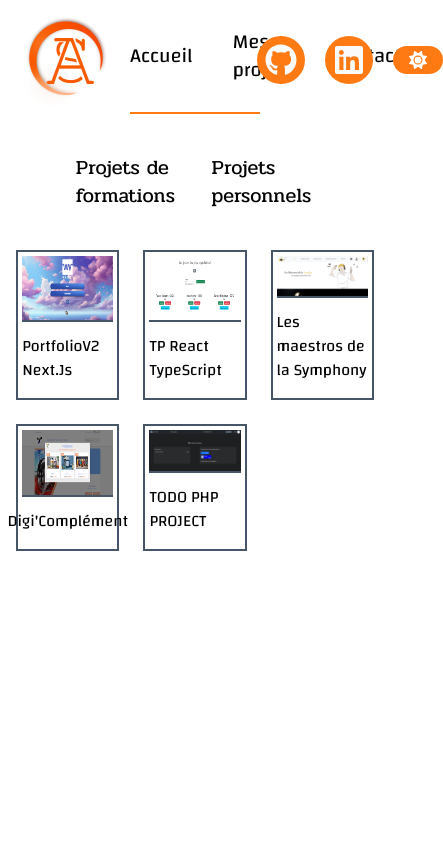
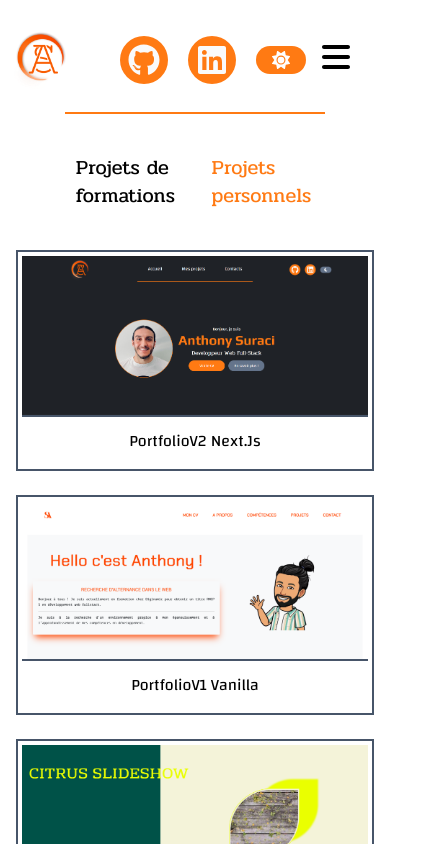
Before and after one commit to Tontico/portfolio_next, a Next.js app: page /project in a window 390 px wide. Both pictures are taken after a click on the element "Projets personnels". Shown: the top 844 px of the page, 443 px wide, since content can reach past the window. Built offline with nearby package versions, Linux system fonts and the light colour scheme.

Commit message:
responsive

```diff
--- a/components/Header.tsx
+++ b/components/Header.tsx
@@ -4,21 +4,39 @@ import { faGithub, faLinkedin } from '@fortawesome/free-brands-svg-icons';
 import SwitchTheme from "./SwitchTheme";
 import { useEffect, useState } from "react";
 import Cookies from 'js-cookie';
+import { faBars, faTimes } from '@fortawesome/free-solid-svg-icons';
+import { motion } from "framer-motion";
+const Header = () => {
 
-const Header = () => {
     const [darkMode, setDarkMode] = useState<boolean>(false);
+    const [width, setWidth] = useState<number>(0);
+    const [openBurger, setOpenBurger] = useState<boolean>(false);
     const logo = !darkMode ? "images/logo-light.png" : "images/logo-dark.png";
 
     const toggleDarkMode = () => {
         setDarkMode(!darkMode);
     }
-
+    const toggleMenu = () => {
+        setOpenBurger(!openBurger);
+    };
     useEffect(() => {
         const darkModeCookies = Cookies.get('darkMode');
         if (darkModeCookies === "enabled") {
             setDarkMode(true);
         }
+
     }, [])
+    useEffect(() => {
+        const handleResize = () => {
+            setWidth(window.innerWidth);
+        };
+        handleResize();
+        window.addEventListener('resize', handleResize);
+
+        return () => {
+            window.removeEventListener('resize', handleResize);
+        };
+    }, []);
 
     useEffect(() => {
         if (darkMode) {
@@ -36,15 +54,15 @@ const Header = () => {
         <>
             <header className="h-28 flex items-center text-xl" id="headerScrolled">
                 <nav className=" h-28 flex items-center w-full">
-                    <Link href="/" className="w-1/3 flex justify-center items-center"><img src={logo} className="w-32" alt="logo"></img></Link>
-                    <ul className="flex justify-evenly h-full items-center w-1/3">
+                    <Link href="/" className="w-1/3 flex justify-center phone:justify-start items-center"><img src={logo} className="w-32 phone:w-20" alt="logo"></img></Link>
+                    {width >= 1024 && (<ul className="flex justify-evenly h-full items-center w-1/3">
                         <li className=""><Link href='/'>Accueil</Link></li>
                         <li className="mx-10"><Link href='/project'>Mes projets</Link></li>
                         <li className="">Contacts</li>
-                    </ul>
-                    <div className="w-1/3 flex justify-center items-center mt-2">
-                        <a href="https://github.com/Tontico" className="group w-12 hover:w-44 h-12 hover:bg-customColor relative bg-customColor rounded-full text-neutral-50 duration-700 before:duration-700 before:hover:500 font-bold flex justify-start items-center p-2">
-                            <FontAwesomeIcon icon={faGithub} className="w-8 h-8 shrink-0 fill-neutral-50" />
+                    </ul>)}
+                    <div className="w-1/3 phone:w-2/3 flex justify-center phone:justify-start items-center mt-2 phone:mr-5">
+                        <a href="https://github.com/Tontico" className="group w-12  hover:w-44 h-12 hover:bg-customColor relative bg-customColor rounded-full text-neutral-50 duration-700 before:duration-700 before:hover:500 font-bold flex justify-start items-center p-2">
+                            <FontAwesomeIcon icon={faGithub} className="w-8 h-8  shrink-0 fill-neutral-50" />
                             <span className="origin-left inline-flex text-base duration-100 ml-1 group-hover:duration-300 group-hover:delay-500 opacity-0 group-hover:opacity-100 border-l-2 px-1 transform scale-x-0 group-hover:scale-x-100 transition-all">
                                 Tontico
                             </span>
@@ -56,12 +74,29 @@ const Header = () => {
                                 className="origin-left inline-flex w-full text-base duration-100 ml-1 group-hover:duration-300 group-hover:delay-500 opacity-0 group-hover:opacity-100 border-l-2 px-1 transform scale-x-0 group-hover:scale-x-100 transition-all whitespace-nowrap overflow-hidden"
                             >Anthony Suraci</span>
                         </a>
+                        <SwitchTheme darkMode={darkMode} toggleTheme={toggleDarkMode} />
+                        {width <= 1024 && (
+                            <button id="burger" className="ml-8 w-full" onClick={toggleMenu}>
+                                {openBurger ? <FontAwesomeIcon icon={faTimes} className="w-8 h-8" /> : <FontAwesomeIcon icon={faBars} className="w-8 h-8" />}
+                            </button>
+                        )}
 
-                        <SwitchTheme darkMode={darkMode} toggleTheme={toggleDarkMode} />
                     </div>
                 </nav>
             </header>
-            <div className="border border-customColor w-1/3 mx-auto"></div>
+            <div className="border border-customColor w-1/3 phone:w-2/3 mx-auto"></div>
+            {openBurger && (
+                <motion.ul
+                    initial={{ height: 0 }}
+                    animate={{ height: "100%" }}
+                    transition={{ duration: 0.5 }}
+                    className="absolute z-50 w-full text-2xl flex flex-col justify-start items-center overflow-hidden bg-white dark:bg-customDarkBg phone:justify-self-end"
+                >
+                    <li className="my-20"><Link href='/'>Accueil</Link></li>
+                    <li className="mb-20"><Link href='/project'>Mes projets</Link></li>
+                    <li className="mb-20">Contacts</li>
+                </motion.ul>
+            )}
         </>
     );
 }
--- a/components/ProjectCardPerso.tsx
+++ b/components/ProjectCardPerso.tsx
@@ -1,5 +1,6 @@
 import ProjectInterface from "@/interfaces/ProjectInterface";
 import { faGithub } from "@fortawesome/free-brands-svg-icons";
+import { faEye } from "@fortawesome/free-solid-svg-icons";
 import { FontAwesomeIcon } from "@fortawesome/react-fontawesome";
 import { useEffect, useState } from "react";
 
@@ -33,10 +34,13 @@ const ProjectCardPerso = () => {
 
     return (
         <>
-            <section className="grid grid-cols-3 w-full h-full gap-6">
+            <div className="grid grid-cols-3 phone:grid-cols-1 w-full h-full gap-6">
                 {
                     persoProject.map((project) => (
-                        <div key={project.id} className="flex p-1 transition-all hover:scale-105 justify-center h-full items-center flex-col border-2 border-slate-600 dark:border-slate-500 " onClick={() => toggleProject(project.id)}>
+                        <div key={project.id} className="flex relative cursor-pointer p-1 transition-all hover:scale-105 justify-center h-full items-center flex-col border-2 border-slate-600 dark:border-slate-500 hover:border-none hover:p-0" onClick={() => toggleProject(project.id)}>
+                            <div className="opacity-0  hover:opacity-100 absolute inset-0 flex flex-cols items-center justify-center transition-opacity text-white bg-customPr p-2 transition-opacity duration-300 ease-in-out">
+                                <FontAwesomeIcon icon={faEye} className="w-10 h-10 shrink-0 fill-neutral-50" />
+                            </div>
                             <img src={project.images} alt='photo projet' className="h-full border-b-2 border-slate-600 dark:border-slate-500 "></img>
                             <h3 className="my-3">{project.title}</h3>
                         </div>
@@ -44,14 +48,16 @@ const ProjectCardPerso = () => {
                 }
                 {toggleModalProject && selectedProjectId && (
                     <>
-                        <div className="absolute top-0 left-0 w-full h-full bg-customBg" onClick={closeProject}></div>
+                        <div className="fixed top-0 left-0 w-full h-full bg-customBg" onClick={closeProject}></div>
                         <div key={selectedProjectId} className="fixed top-2/4 left-2/4 transform -translate-x-1/2 -translate-y-1/2  rounded-md shadow-lg z-50  bg-gray-100 dark:bg-customDarkBg h-custom ">
                             <div className="flex justify-center items-center mt-5 ">
                                 <h2 className="w-5/6 text-start text-2xl px-5 ">{persoProject.find(project => project.id === selectedProjectId)?.title}: {persoProject.find(project => project.id === selectedProjectId)?.annee}</h2>
                                 <span onClick={closeProject} className="w-1/6 text-4xl text-end me-5 cursor-pointer">&times;</span>
                             </div>
                             <div className="w-custom  p-3 mx-auto">
-                                <img className="rounded-md" src={persoProject.find(project => project.id === selectedProjectId)?.images}></img>
+                                <a href={persoProject.find(project => project.id === selectedProjectId)?.link}>
+                                    <img className="rounded-md" src={persoProject.find(project => project.id === selectedProjectId)?.images}></img>
+                                </a>
                             </div>
                             <div className="flex flex-col  w-11/12 h-64 mx-auto justify-center items-center">
                                 <div className=" w-full flex justify-evenly items-center">
@@ -74,7 +80,7 @@ const ProjectCardPerso = () => {
                         </div>
                     </>
                 )}
-            </section >
+            </div>
 
         </>
     );
--- a/package.json
+++ b/package.json
@@ -17,7 +17,8 @@
     "js-cookie": "^3.0.5",
     "next": "14.1.0",
     "react": "^18",
-    "react-dom": "^18"
+    "react-dom": "^18",
+    "react-transition-group": "^4.4.5"
   },
   "devDependencies": {
     "@types/js-cookie": "^3.0.6",
--- a/pages/project.tsx
+++ b/pages/project.tsx
@@ -3,35 +3,38 @@ import Header from "@/components/Header";
 import { motion } from "framer-motion";
 import { useEffect, useState } from "react";
 import { FontAwesomeIcon } from '@fortawesome/react-fontawesome';
+
 import ProjectCardFormation from "@/components/ProjectCardFormation";
 import ProjectCardPerso from "@/components/ProjectCardPerso";
 
 
 export default function Projects() {
 
-    const [isProjetFormation, setIsProjetFormation] = useState<boolean>(true);
+    const [isProjet, setIsProjet] = useState<boolean>(true);
 
     const toggleProjectFormation = () => {
-        setIsProjetFormation(true);
+        setIsProjet(true);
     };
 
     const toggleProjectPerso = () => {
-        setIsProjetFormation(false);
+        setIsProjet(false);
     };
 
     return (
         <>
             <Header />
-            <main className="h-full flex flex-col w-11/12 mx-auto  flex justify-center items-start">
+            <main className="h-full mb-10 flex flex-col w-11/12 mx-auto  flex justify-center items-start">
                 <div className="mx-auto my-10  gap-4 text-xl flex justify-center items-center w-2/3">
-                    <h2 onClick={toggleProjectFormation}>Projets de formations</h2>
-                    <h2 onClick={toggleProjectPerso}>Projets personnels</h2>
+                    <h2 onClick={toggleProjectFormation} className={isProjet ? "text-customColor cursor-pointer transition-colors transition-duration-300" : "hover:text-customColor cursor-pointer transition-colors transition-duration-300"}>Projets de formations</h2>
+                    <h2 onClick={toggleProjectPerso} className={isProjet ? "hover:text-customColor cursor-pointer transition-colors transition-duration-300" : "text-customColor cursor-pointer transition-colors transition-duration-300"}>Projets personnels</h2>
                 </div>
-                {isProjetFormation ? (
-                    <ProjectCardFormation />
-                ) : (
-                    <ProjectCardPerso />
-                )}
+                <section className="transition-all duration-300">
+                    {isProjet ? (
+                        <ProjectCardFormation />
+                    ) : (
+                        <ProjectCardPerso />
+                    )}
+                </section>
             </main>
         </>
     )
--- a/public/data/FormationProject.json
+++ b/public/data/FormationProject.json
@@ -43,5 +43,41 @@
     "annee": "Novembre 2023",
     "description": "Conception d'un site de gestion de projets en PHP programmation orienté objet, modèle MVC, en équipe de 3",
     "link": "https://github.com/Tontico/TODO-PHP_PROJECT"
+  },
+  {
+    "id": 6,
+    "title": "Le Vélomobile Français LVF",
+    "images": "/images/formation/lvf.png",
+    "languages": ["HTML", "CSS", "Javascript"],
+    "annee": "Octobre 2023",
+    "description": "Conception d'une vitrine par groupe de 4 à la demande d'un 'client', création d'un cahier des charges, maquettages et conception du site, utilisation de leaflet pour afficher une carte ainsi que des pins",
+    "link": "https://github.com/Tontico/Projet1-Diginamic"
+  },
+  {
+    "id": 7,
+    "title": "Modèle mvc php impératif",
+    "images": "/images/formation/first-php-mvc.png",
+    "languages": ["PHP", "bootstrap"],
+    "annee": "Octobre 2023",
+    "description": "Apprentissage de php impératif, modèle mvc, gestion login/logout ainsi que upload de fichier et sécurisation de routes",
+    "link": "https://github.com/Tontico/TODO-PHP_PROJECT"
+  },
+  {
+    "id": 8,
+    "title": "Premier projet Diginamic",
+    "images": "/images/formation/first-project.png",
+    "languages": ["HTML", "CSS", "Javascript"],
+    "annee": "Aout 2023",
+    "description": "Conception d'un petit site cv à la demande de l'école pour connaitre mon niveau de pré-rentrée, utilisation de Javascript pour carousel ainsi que quelques animations mineures",
+    "link": "https://github.com/Tontico/Code-perso"
+  },
+  {
+    "id": 9,
+    "title": "TournamentL2",
+    "images": "/images/formation/gestionTournoi.png",
+    "languages": ["HTML", "bootstrap", "PHP"],
+    "annee": "Mars 2021 - Mai 2021",
+    "description": "Conception d'un site de gestion de tournoi à 3 en php impératif, utilisation de sql et de phpMyAdmin, possibilité de connexion, création d'équipes, de tournois",
+    "link": "https://github.com/Tontico/Tournament-PHP-"
   }
 ]
--- a/public/data/PersonalProject.json
+++ b/public/data/PersonalProject.json
@@ -2,7 +2,7 @@
   {
     "id": 1,
     "title": "PortfolioV2 Next.Js",
-    "images": "/images/formation/wygame.png",
+    "images": "/images/perso/portfolioNext.png",
     "languages": ["Next.Js", "TypeScript", "Tailwind"],
     "annee": "Mars 2024",
     "description": "Conception d'une deuxieme version de mon portfolio en Next.js et tailwind coté applicatif, utilisation du router de Next ainsi que de framer motion ",
@@ -10,38 +10,48 @@
   },
   {
     "id": 2,
-    "title": "TP React TypeScript",
-    "images": "/images/formation/digivivre.png",
-    "languages": ["React", "TypeScript"],
-    "annee": "Janvier 2024",
-    "description": "Conception d'une page en React TypeScript de vente de jouets de musique, utilisation d'un serveur json et des differentes requetes CRUD",
-    "link": "https://github.com/Tontico/Les-Maestros"
+    "title": "PortfolioV1 Vanilla",
+    "images": "/images/perso/portfolio-v1.png",
+    "languages": ["HTML", "CSS","bootstrap","Javascript"],
+    "annee": "Novembre 2023",
+    "description": "Conception d'un CV single page responsive en HTML/Boostrap et JavaScript",
+    "link": "https://github.com/Tontico/Portfolio-AnthonySuraci"
   },
   {
     "id": 3,
-    "title": "Les maestros de la Symphony",
-    "images": "/images/formation/symfony.png",
-    "languages": ["Symfony", "HTML", "CSS", "Javascript"],
-    "annee": "Dec 2023 - Jan 2024",
-    "description": "Conception d'un site e commerce de vente d'instruments de musique sous Symfony en équipe de 3, gestion de différents controller et création du design",
-    "link": "https://github.com/Tontico/Les-Maestros"
+    "title": "Citrus Slideshow",
+    "images": "/images/perso/slideshow.png",
+    "languages": ["Javascript", "CSS"],
+    "annee": "Octobre 2023",
+    "description": "Conception d'un caroussel en JavaScript orienté objet, design en css",
+    "link": "https://github.com/Tontico/Diginamic-2023/tree/main/JavaScript/JS_Avanc%C3%A9e/javascript/Exo%20JS%20Avanc%C3%A9e%20Carrousel"
   },
   {
     "id": 4,
-    "title": "Digi'Complément",
-    "images": "/images/formation/prestashop-module.png",
-    "languages": ["Symfony", "Prestashop", "PHP", "CSS"],
-    "annee": "Decembre 2023",
-    "description": "Conception d'un site e commerce de vente de complément alimentaire avec Prestashop et création d'un module personalisable back et front office representant un popUp de 3 promotions choisis",
-    "link": "https://github.com/Tontico/PopUp-module-Prestashop "
+    "title": "TodoList",
+    "images": "/images/perso/todolist.png",
+    "languages": ["HTML", "CSS", "Javascript"],
+    "annee": "Octobre 2023",
+    "description": "Conception d'une todolist en JavaScript, manipulation du DOM",
+    "link": "https://github.com/Tontico/JS-Project/tree/main/To-do-list"
   },
   {
     "id": 5,
-    "title": "TODO PHP PROJECT",
-    "images": "/images/formation/php-projet.png",
-    "languages": ["PHP", "HTML", "CSS", "Javascript"],
-    "annee": "Novembre 2023",
-    "description": "Conception d'un site de gestion de projets en PHP programmation orienté objet, modèle MVC, en équipe de 3",
-    "link": "https://github.com/Tontico/TODO-PHP_PROJECT"
+    "title": "CalculatorJs",
+    "images": "/images/perso/calculator.png",
+    "languages": ["HTML", "CSS", "Javascript"],
+    "annee": "Octobre 2023",
+    "description": "Conception d'une calculatrice en JavaScript, manipulation du DOM",
+    "link": "https://github.com/Tontico/JS-Project/tree/main/Calculator "
+  },
+  {
+    "id": 6,
+    "title": "First Homepage",
+    "images": "/images/perso/first-homepage.png",
+    "languages": ["HTML", "CSS"],
+    "annee": "Mai 2022",
+    "description": "HomePage de mon premier projet personnels, site web portant sur les disciplines de la musculation et gestionnaire de programmes sportifs personalisable",
+    "link": "https://github.com/Tontico/Code-perso/tree/main/Tuto/Home"
   }
+
 ]
--- a/tailwind.config.ts
+++ b/tailwind.config.ts
@@ -32,14 +32,18 @@ const config: Config = {
       },
       backgroundColor: {
         customBg: "rgba(0, 0, 0, 0.5)",
+        customPr: "rgba(0, 0, 0, 0.8)",
         customDarkBg: "#1f2227",
       },
       height: {
         custom: "650px",
       },
       width: {
-        custom: "680px",
+        custom: "700px",
       },
+    },
+    screens: {
+      'phone': {'max': '1024px'}, // Appliquer seulement aux écrans dont la largeur est inférieure à 640px
     },
   },
   plugins: [],
```
Also changed, not shown: components/ProjectCardFormation.tsx (+12 -7 lines), pages/index.tsx (+14 -13 lines), public/images/formation/lvf.png (added), 1 other file (tests, documents, lock files or other folders).
